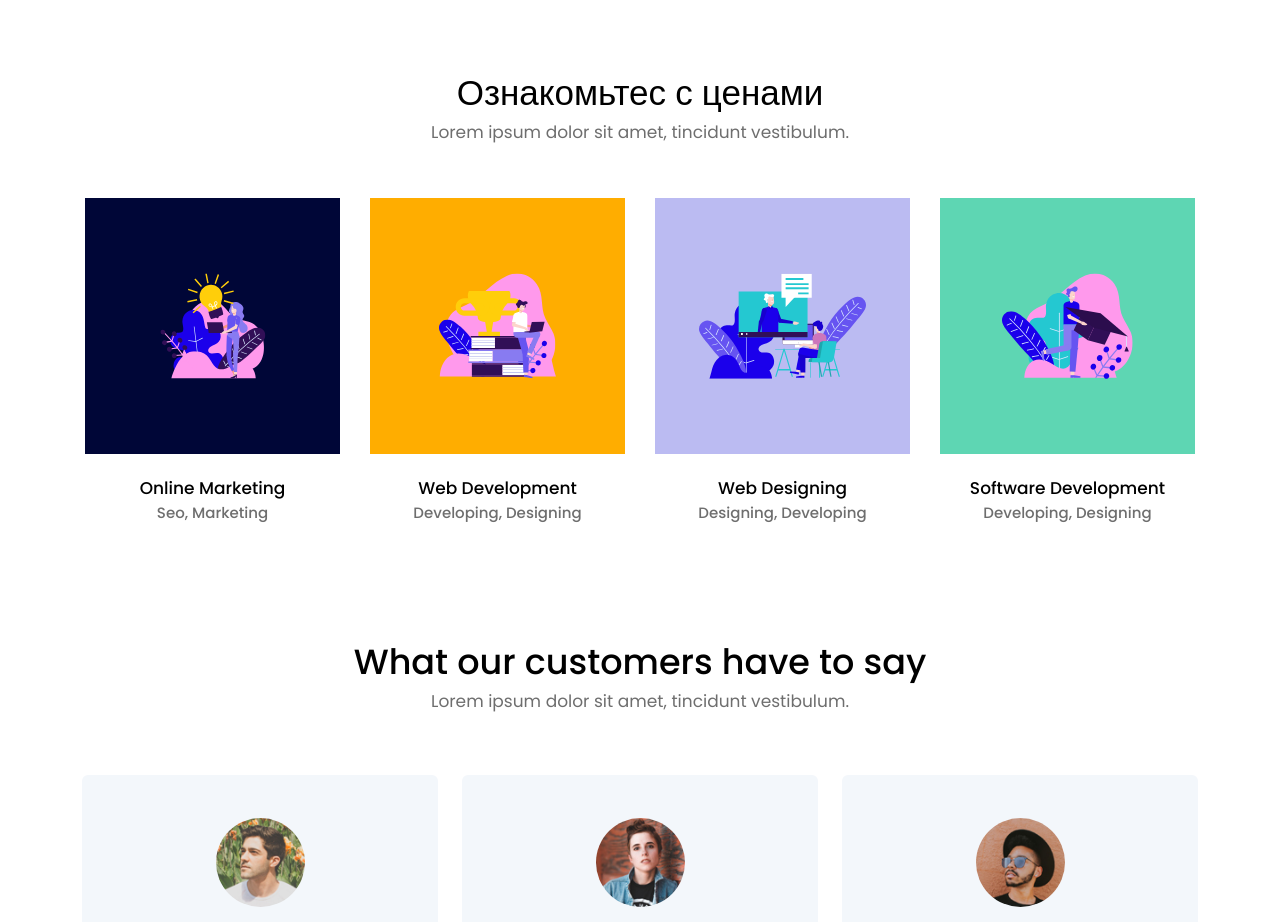
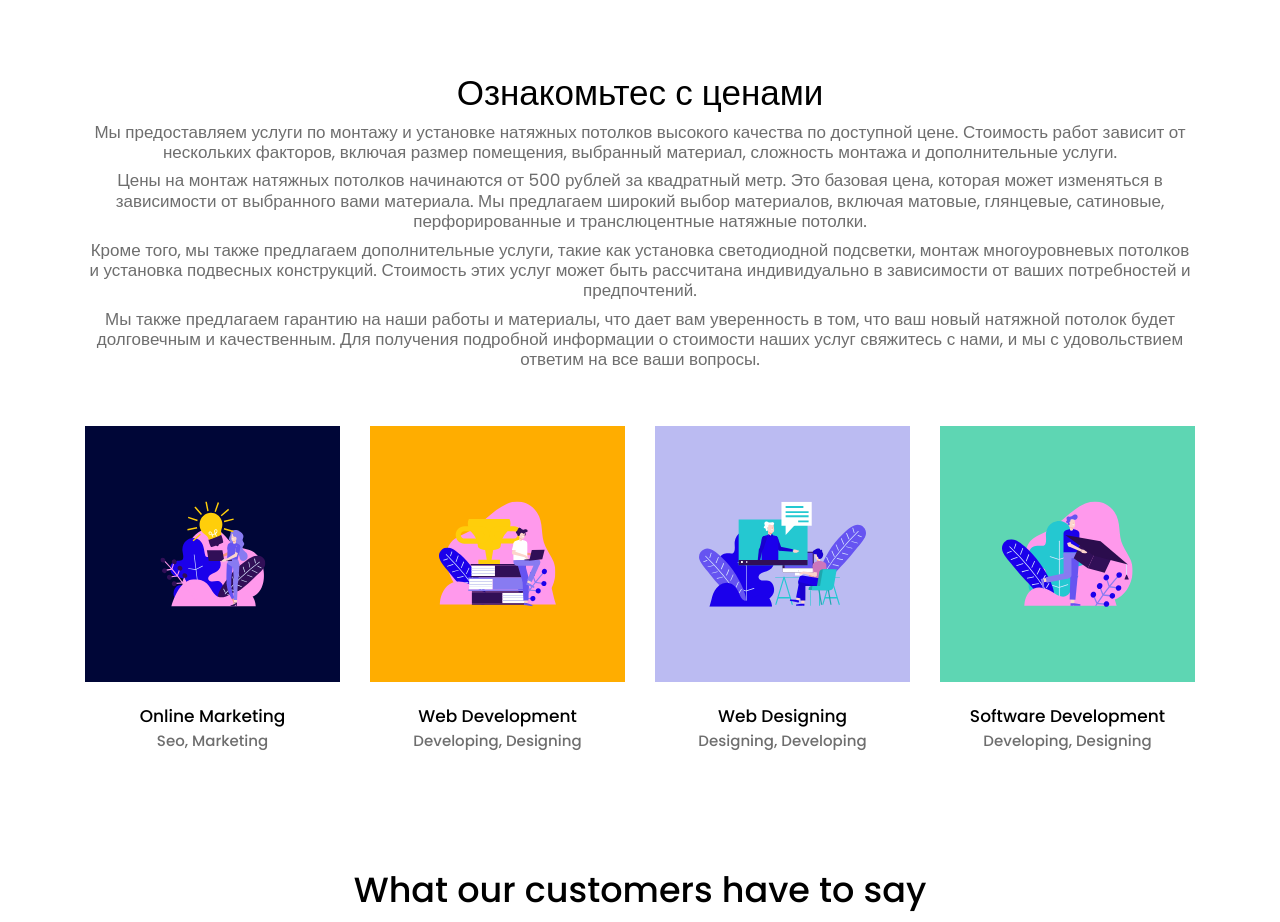
Before and after one commit to likemne/potolki, a website: page index.html in a window 1280 px wide. Shown: the part 3380-4302 px from the top of the page. Drawn offline with Linux system fonts and the light colour scheme.

Commit message:
Update index.html

```diff
--- a/index.html
+++ b/index.html
@@ -140,7 +140,10 @@
         <div class="row grid-margin">
           <div class="col-12 text-center pb-5">
             <h2>Ознакомьтес с ценами</h2>
-            <h6 class="section-subtitle text-muted">Lorem ipsum dolor sit amet, tincidunt vestibulum.</h6>
+            <h6 class="section-subtitle text-muted">Мы предоставляем услуги по монтажу и установке натяжных потолков высокого качества по доступной цене. Стоимость работ зависит от нескольких факторов, включая размер помещения, выбранный материал, сложность монтажа и дополнительные услуги.</h6>
+            <h6 class="section-subtitle text-muted">Цены на монтаж натяжных потолков начинаются от 500 рублей за квадратный метр. Это базовая цена, которая может изменяться в зависимости от выбранного вами материала. Мы предлагаем широкий выбор материалов, включая матовые, глянцевые, сатиновые, перфорированные и транслюцентные натяжные потолки.</h6>
+            <h6 class="section-subtitle text-muted">Кроме того, мы также предлагаем дополнительные услуги, такие как установка светодиодной подсветки, монтаж многоуровневых потолков и установка подвесных конструкций. Стоимость этих услуг может быть рассчитана индивидуально в зависимости от ваших потребностей и предпочтений.</h6>
+            <h6 class="section-subtitle text-muted">Мы также предлагаем гарантию на наши работы и материалы, что дает вам уверенность в том, что ваш новый натяжной потолок будет долговечным и качественным. Для получения подробной информации о стоимости наших услуг свяжитесь с нами, и мы с удовольствием ответим на все ваши вопросы.</h6>
           </div>
           <div class="col-12 col-md-6 col-lg-3 stretch-card mb-3 mb-lg-0" data-aos="zoom-in">
             <div class="card color-cards">
```
